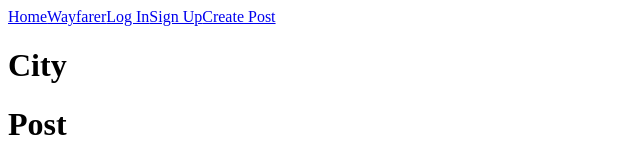
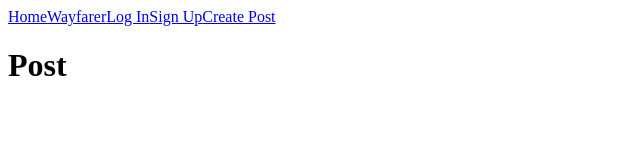
Before and after one commit to vishwaCodes/wayfarer, a React (Create React App) app in the folder wayfair-app/: page /wayfarer in a window 1280 px wide. Shown: the top 160 px of the page, without its empty margins (0-640 px from the left). Built offline with nearby package versions, Linux system fonts and the light colour scheme; no server answers.

Commit message:
Adds city lists

```diff
--- a/wayfair-app/src/components/CitiesList.js
+++ b/wayfair-app/src/components/CitiesList.js
@@ -1,12 +1,14 @@
 import CityCard from './CityCard';
 
 
-function CitiesList() {
+function CitiesList(props) {
+  console.log(props)
   return (
-    <div>
-      <CityCard />
 
-    </div>
+    props.cities.map((city) => {
+      return <CityCard city={city} />
+    })
+
   )
 };
 
--- a/wayfair-app/src/components/CityCard.js
+++ b/wayfair-app/src/components/CityCard.js
@@ -1,9 +1,9 @@
 import PostsList from './PostsList'
 
-function CityCard() {
+function CityCard(props) {
   return (
     <div>
-      <h1>City</h1>
+      <h1>{props.city.city}</h1>
     </div>
   );
 };
--- a/wayfair-app/src/containers/WayfarerContainer.js
+++ b/wayfair-app/src/containers/WayfarerContainer.js
@@ -25,7 +25,7 @@ class WayfarerContainer extends Component {
   render() {
     return (
       <div>
-        <CitiesList />
+        <CitiesList cities={this.state.cities} />
         <PostsList />
       </div>
     );
```
